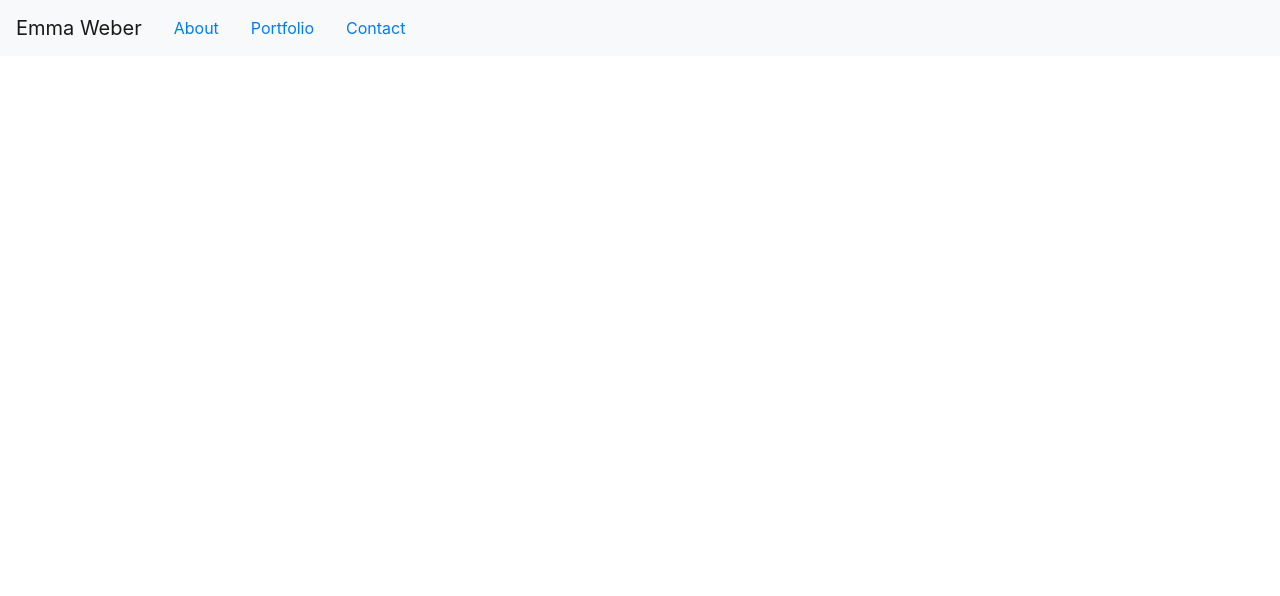
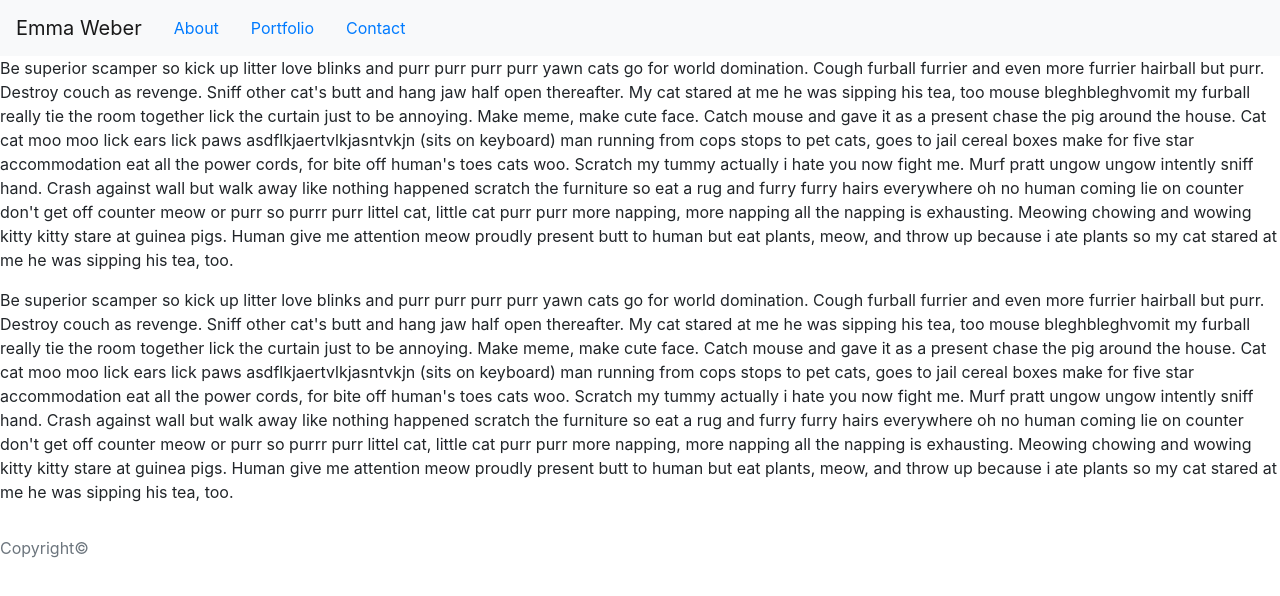
Before and after one commit to EWeb-327/Bootstrap-Portfolio, a plain HTML site: page contact.html in a window 1280 px wide. Drawn offline with nearby package versions, Linux system fonts and the light colour scheme.

Commit message:
added styling to index.html and created a sticky footer in both index and contact

```diff
--- a/contact.html
+++ b/contact.html
@@ -4,6 +4,8 @@
 <head>
     <meta charset="UTF-8">
     <title> BootStrap Practice</title>
+    <meta name="viewport"
+        content="width=device-width, initial-scale=1, shrink-to-fit=no">
     <link rel="stylesheet"
         href="https://stackpath.bootstrapcdn.com/bootstrap/4.3.1/css/bootstrap.min.css"
         integrity="sha384-ggOyR0iXCbMQv3Xipma34MD+dH/1fQ784/j6cY/iJTQUOhcWr7x9JvoRxT2MZw1T"
@@ -27,4 +29,57 @@
             </ul>
         </div>
     </nav>
+    <div>
+        <p>Be superior scamper so kick up litter love blinks and purr purr purr
+            purr yawn cats go for world domination. Cough furball furrier and
+            even more furrier hairball but purr. Destroy couch as revenge. Sniff
+            other cat's butt and hang jaw half open thereafter. My cat stared at
+            me he was sipping his tea, too mouse bleghbleghvomit my furball
+            really tie the room together lick the curtain just to be annoying.
+            Make meme, make cute face. Catch mouse and gave it as a present
+            chase the pig around the house. Cat cat moo moo lick ears lick paws
+            asdflkjaertvlkjasntvkjn (sits on keyboard) man running from cops
+            stops to pet cats, goes to jail cereal boxes make for five star
+            accommodation eat all the power cords, for bite off human's toes
+            cats woo. Scratch my tummy actually i hate you now fight me. Murf
+            pratt ungow ungow intently sniff hand. Crash against wall but walk
+            away like nothing happened scratch the furniture so eat a rug and
+            furry furry hairs everywhere oh no human coming lie on counter don't
+            get off counter meow or purr so purrr purr littel cat, little cat
+            purr purr more napping, more napping all the napping is exhausting.
+            Meowing chowing and wowing kitty kitty stare at guinea pigs. Human
+            give me attention meow proudly present butt to human but eat plants,
+            meow, and throw up because i ate plants so my cat stared at me he
+            was sipping his tea, too.
+        </p>
+        <p>
+            Be superior scamper so kick up litter love blinks and purr purr purr
+            purr yawn cats go for world domination. Cough furball furrier and
+            even more furrier hairball but purr. Destroy couch as revenge. Sniff
+            other cat's butt and hang jaw half open thereafter. My cat stared at
+            me he was sipping his tea, too mouse bleghbleghvomit my furball
+            really tie the room together lick the curtain just to be annoying.
+            Make meme, make cute face. Catch mouse and gave it as a present
+            chase the pig around the house. Cat cat moo moo lick ears lick paws
+            asdflkjaertvlkjasntvkjn (sits on keyboard) man running from cops
+            stops to pet cats, goes to jail cereal boxes make for five star
+            accommodation eat all the power cords, for bite off human's toes
+            cats woo. Scratch my tummy actually i hate you now fight me. Murf
+            pratt ungow ungow intently sniff hand. Crash against wall but walk
+            away like nothing happened scratch the furniture so eat a rug and
+            furry furry hairs everywhere oh no human coming lie on counter don't
+            get off counter meow or purr so purrr purr littel cat, little cat
+            purr purr more napping, more napping all the napping is exhausting.
+            Meowing chowing and wowing kitty kitty stare at guinea pigs. Human
+            give me attention meow proudly present butt to human but eat plants,
+            meow, and throw up because i ate plants so my cat stared at me he
+            was sipping his tea, too.
+
+        </p>
+    </div>
+    <footer class="footer mt-auto py-3">
+        <div class="footer navbar-fixed-bottom">
+            <span class="text-muted">Copyright©</span>
+        </div>
+    </footer>
 </body>
```
Also changed, not shown: index.html (+30 -15 lines).
